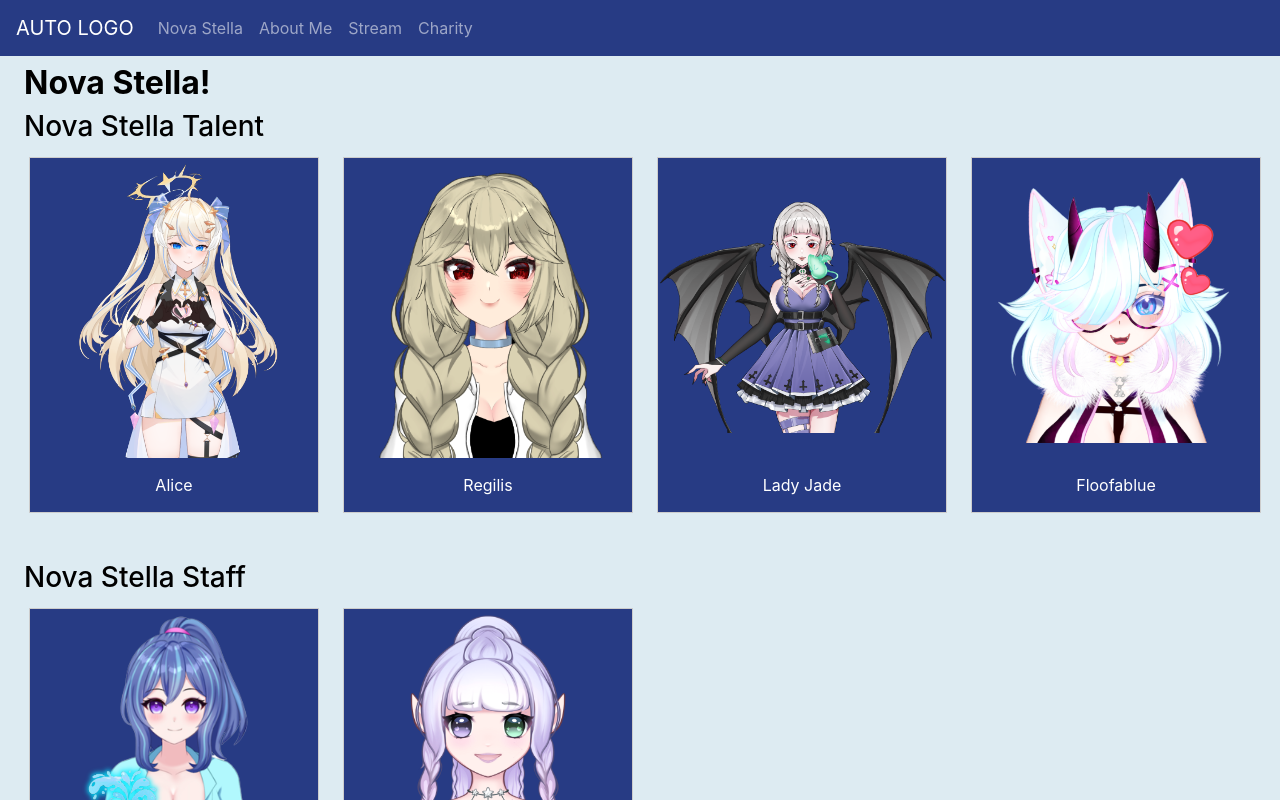
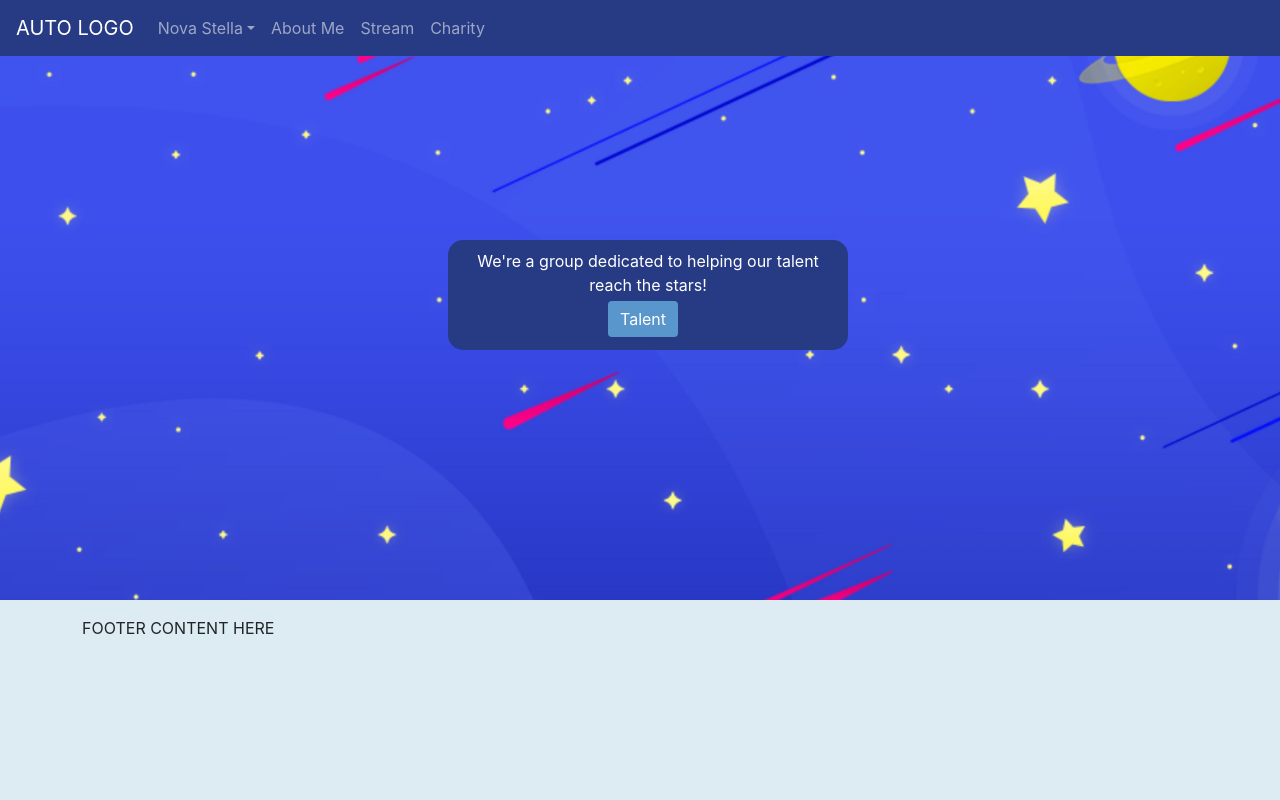
Before and after one commit to Automaton1989/Vtuber-Website, a React (Create React App) app in the folder front/: page /Novastella in a window 1280 px wide. Shown: the top 800 px of the page. Built offline with nearby package versions, Linux system fonts and the light colour scheme.

Commit message:
divided out Nova Stella pages into about, talent, sponsors.  updated about page

```diff
--- a/front/src/App.js
+++ b/front/src/App.js
@@ -6,7 +6,9 @@ import Home from "./components/Home";
 import Navbar from "./components/Navbar";
 import Footer from "./components/Footer";
 import CharityPage from "./components/Charity/CharityPage";
-import NovaStellaHome from './components/NovaStella/NovaStellaHome';
+import NovaStellaHome from './components/NovaStella/NovaStellaAbout';
+import NovaStellaTalent from './components/NovaStella/NovaStellaHome';
+import NovaStellaAffiliates from './components/NovaStella/NovaStellaAffiliates';
 import StellaBear from './components/Stella/StellaBear';
 
 function App() {
@@ -19,7 +21,9 @@ function App() {
             <Route exact path = "/" element = {<Home />} />
             <Route path = "/about" element = {<AboutMe />} />
             <Route path = "/charity" element = {<CharityPage />} />
+            <Route path = "/Novastella/talent" element = {<NovaStellaTalent />} />
             <Route path = "/Novastella" element = {<NovaStellaHome />} />
+            <Route path = "/Novastella/sponsors" element = {<NovaStellaAffiliates />} />
             <Route path = "Stella" element = {<StellaBear />} />
           </Routes>
         </div>
--- a/front/src/components/Navbar.js
+++ b/front/src/components/Navbar.js
@@ -53,8 +53,13 @@ function Navbar() {
           </button>
         <div className="collapse navbar-collapse in" id="navbarNav">
           <ul className="navbar-nav">
-          <li className="nav-item">
-              <Link className="nav-link" to="/Novastella">Nova Stella</Link>
+          <li className="nav-item dropdown">
+              <a className="nav-link dropdown-toggle" href = "#" role="button" data-bs-toggle="dropdown" aria-expanded="false">Nova Stella</a>
+              <ul className="dropdown-menu">
+                <li><Link className="dropdown-item" to="/Novastella">About</Link></li>
+                <li><Link className="dropdown-item" to="/Novastella/talent">Talent</Link></li>
+                <li><Link className="dropdown-item" to="/Novastella/sponsors">Sponsors & Affiliates</Link></li>
+              </ul>
             </li>
             <li className="nav-item">
               <Link className="nav-link" to="/about">About Me</Link>
--- /dev/null
+++ b/front/src/components/NovaStella/NovaStellaAbout.js
@@ -0,0 +1,28 @@
+import "../.././App.css";
+import "./novastellastyle.css";
+import {  Link } from "react-router-dom";
+import pic from "../img/Nova_Stella_Website_Banner.jpg"
+
+function NovaStellaAbout() {
+	return(
+        <div id = "nova-stella-about" className="row summer">
+            <div className = "col-12">
+				<img src = {pic} id = "nova-page-main-img" alt="Auto and Kailani Halloween background" />
+				<div className = "text-container nova-container-img-sm d-block d-sm-block d-md-none">
+					<div className ="centered-sm">We're a group dedicated to helping our talent reach the stars!</div>
+					<Link to="/Novastella/talent"><button className = "btn btn-main btn-main-sm">Talent</button></Link>
+				</div>
+				<div className = "text-container nova-container-img-md d-none d-md-block d-lg-none">
+					<div className ="centered-md">We're a group dedicated to helping our talent reach the stars!</div>
+					<Link to="/Novastella/talent"><button className = "btn btn-main btn-main-md">Talent</button></Link>
+				</div>
+				<div className = "text-container nova-container-img-lg d-none d-sm-none d-md-none d-lg-block">
+					<div className ="centered-lg">We're a group dedicated to helping our talent reach the stars!</div>
+					<Link to="/Novastella/talent"><button className = "btn btn-main btn-main-lg">Talent</button></Link>
+				</div>
+			</div>
+        </div>
+	);
+};
+
+export default NovaStellaAbout
--- /dev/null
+++ b/front/src/components/NovaStella/NovaStellaAffiliates.js
@@ -0,0 +1,12 @@
+import "../.././App.css";
+import "./novastellastyle.css";
+
+function NovaStellaAffiliates() {
+	return(
+        <div id = "nova-stella-affiliates" className="row">
+            <h2>Coming Soon...</h2>
+        </div>
+	);
+};
+
+export default NovaStellaAffiliates
--- a/front/src/components/NovaStella/novastellastyle.css
+++ b/front/src/components/NovaStella/novastellastyle.css
@@ -41,3 +41,53 @@ div.gallery {
   #gallery img {
       width: 100%;
   }
+
+  /* NOVA STELLA ABOUT PAGE */
+
+  #nova-stella-about {
+    height: 600px;
+    width: 100%;
+  }
+
+  #nova-page-main-img {
+    width: 100%;
+    height: 100%;
+    max-height: 600px;
+    background-position: center;
+    background-repeat: no-repeat;
+    background-size: cover;
+    object-fit: cover;
+  }
+
+  .nova-container-img-sm {
+    position: absolute;
+    top: 30%;
+    left: 10%;
+    height: 120px;
+    width: 300px;
+    color: white;
+  }
+
+  .nova-container-img-md {
+    position: absolute;
+    top: 30%;
+    left: 30%;
+    height: 110px;
+    width: 360px;
+    color: white;
+  }
+
+  .nova-container-img-lg {
+    position: absolute;
+    top: 30%;
+    left: 35%;
+    height: 110px;
+    width: 400px;
+    color: white;
+  }
+
+
+  /* NOVA STELLA AFFILIATES PAGE */
+  #nova-stella-affiliates {
+    margin-top: 5rem;
+  }
```
Also changed, not shown: front/src/components/img/Nova_Stella_Website_Banner.jpg (added).
